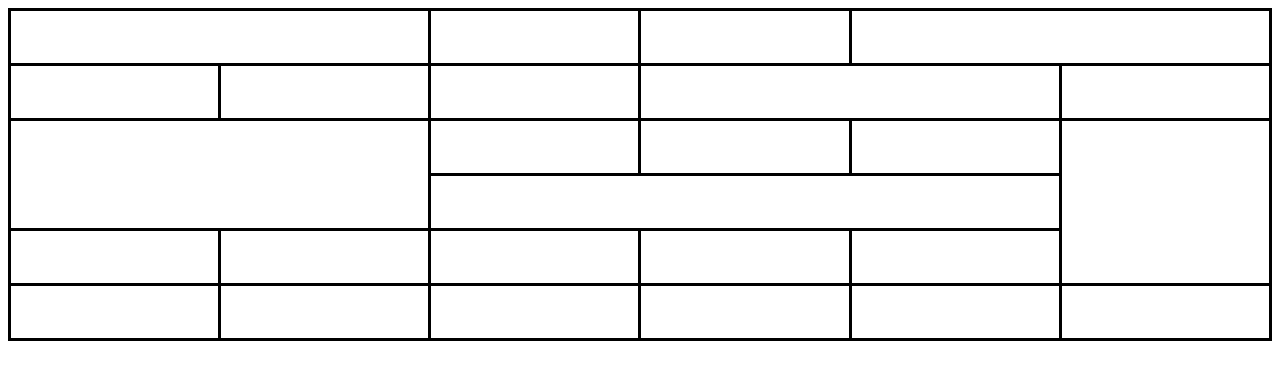
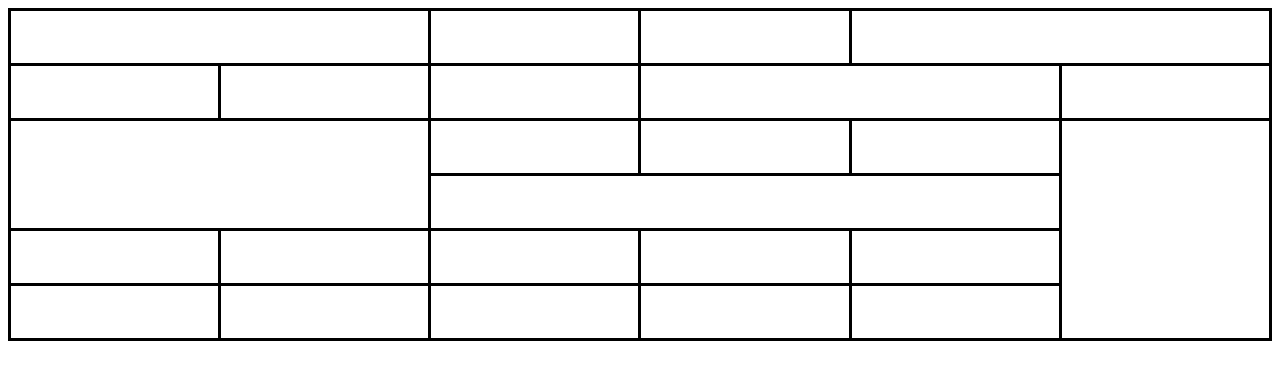
Before and after one commit to MrBohRyk/FE-13.05, a plain HTML site: page 04/table04.html in a window 1280 px wide. Drawn offline with Linux system fonts and the light colour scheme.

Commit message:
hw04+tab;e

```diff
--- a/04/table04.html
+++ b/04/table04.html
@@ -37,7 +37,7 @@
         <td></td>
         <td></td>
         <td></td>
-        <td rowspan="4"></td>
+        <td rowspan="5"></td>
       </tr>
       <tr>
         <td colspan="3"></td>
```
